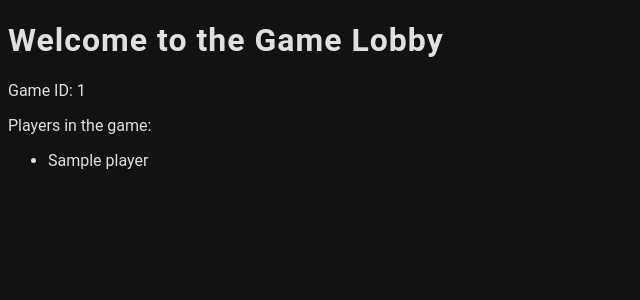
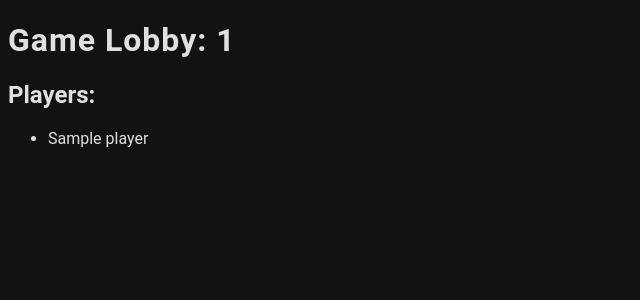
Before and after one commit to fdodinuth/nam-gam, a Flask app: template templates/game_lobby.html in a window 1280 px wide. Shown: the top 300 px of the page, without its empty margins (0-640 px from the left). Run offline with Flask 2, Linux system fonts and the light colour scheme; the template is opened without the code that fills it: most values are stand-ins (such as "Sample title", 1, 10 or a date in 2020).

Commit message:
Update game_lobby.html

```diff
--- a/templates/game_lobby.html
+++ b/templates/game_lobby.html
@@ -2,15 +2,12 @@
 <html lang="en">
 <head>
     <meta charset="UTF-8">
-    <meta name="viewport" content="width=device-width, initial-scale=1.0">
     <title>Game Lobby</title>
-    <link rel="stylesheet" href="static/style.css">
+    <link rel="stylesheet" href="{{ url_for('static', filename='style.css') }}">
 </head>
-<body class="dark-theme">
-    <div class="container">
-        <h1>Welcome to the Game Lobby</h1>
-        <p>Game ID: {{ game_id }}</p>
-        <p>Players in the game:</p>
+<body>
+    <h1>Game Lobby: {{ game_id }}</h1>
+    <h2>Players:</h2>
     <ul>
         {% for player in players %}
             <li>{{ player }}</li>
@@ -18,15 +15,10 @@
     </ul>
 
     {% if is_host %}
-        <form action="/start_game" method="POST">
+        <form action="{{ url_for('start_game') }}" method="POST">
             <input type="hidden" name="game_id" value="{{ game_id }}">
             <button type="submit">Start Game</button>
-            <form action="/restart_game" method="POST">
-                <input type="hidden" name="game_id" value="{{ game_id }}">
-                <button type="submit">Restart Game</button>
-            </form>
         </form>
     {% endif %}
-    </div>
 </body>
 </html>
```
Lines whose indentation alone changed are shown as unchanged.
